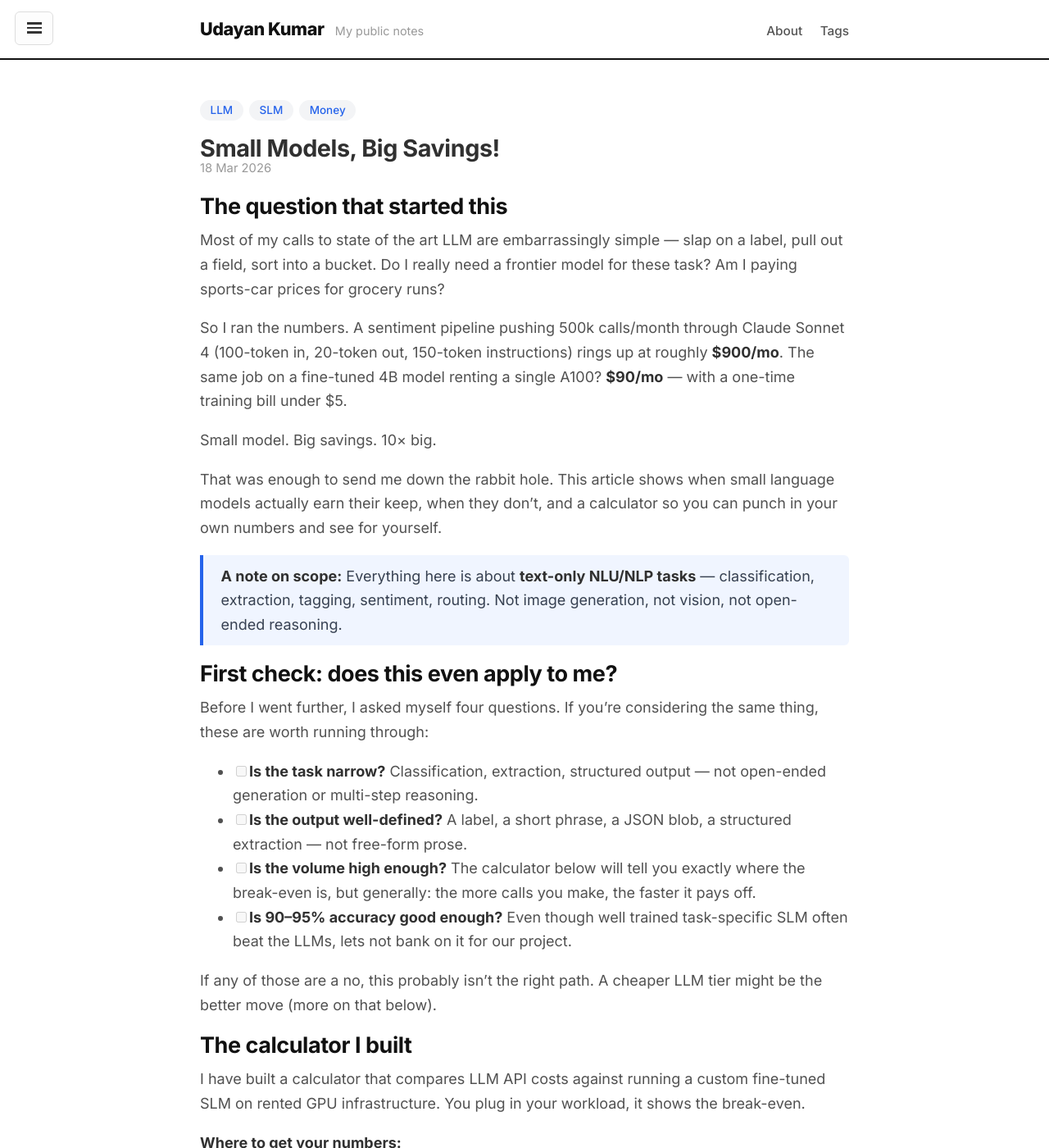
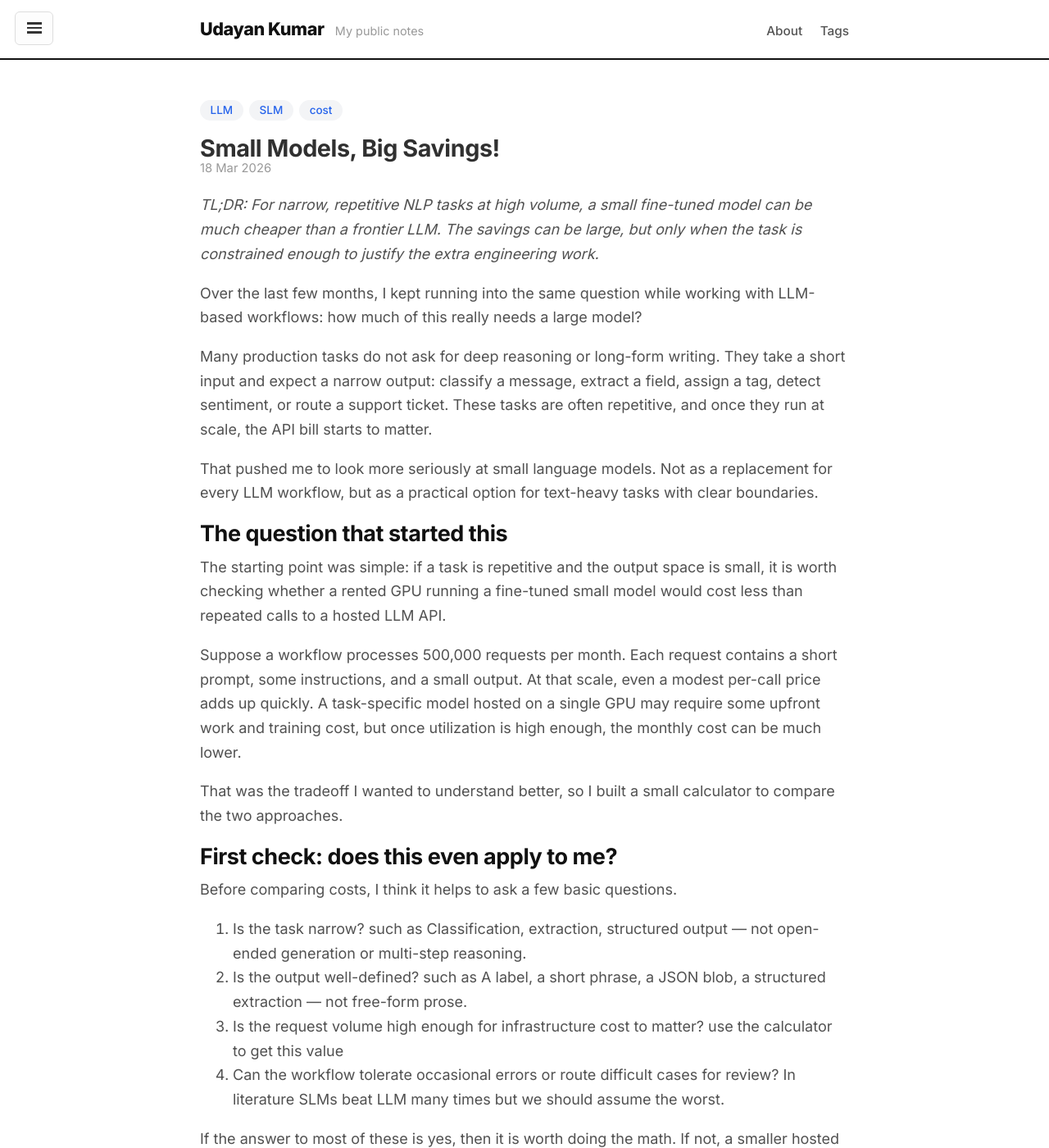
Before and after one commit to udayankumar/udayankumar.github.io, a Jekyll site: the page built from _posts/2026-03-18-using-slm.md, in a window 1280 px wide and 1400 px high. Shown: the whole window at 82% size. Built offline with Jekyll 4.4.1, drawn with Linux system fonts in a browser that asks for light colours; comment, search, counter and statistics services are not loaded; some of the changed text lies outside the part shown.

Commit message:
re-wrote it

```diff
--- a/_posts/2026-03-18-using-slm.md
+++ b/_posts/2026-03-18-using-slm.md
@@ -2,45 +2,54 @@
 layout: post
 title: "Small Models, Big Savings!"
 comments: true
-tags: [LLM, SLM, Money]
+tags: [LLM, SLM, cost]
 ---
+
+*TL;DR: For narrow, repetitive NLP tasks at high volume, a small fine-tuned model can be much cheaper than a frontier LLM. The savings can be large, but only when the task is constrained enough to justify the extra engineering work.*
+
+Over the last few months, I kept running into the same question while working with LLM-based workflows: how much of this really needs a large model?
+
+Many production tasks do not ask for deep reasoning or long-form writing. They take a short input and expect a narrow output: classify a message, extract a field, assign a tag, detect sentiment, or route a support ticket. These tasks are often repetitive, and once they run at scale, the API bill starts to matter.
+
+That pushed me to look more seriously at small language models. Not as a replacement for every LLM workflow, but as a practical option for text-heavy tasks with clear boundaries.
 
 ## The question that started this
 
-Most of my calls to state of the art LLM are embarrassingly simple — slap on a label, pull out a field, sort into a bucket. Do I really need a frontier model for these task? Am I paying sports-car prices for grocery runs?
+The starting point was simple: if a task is repetitive and the output space is small, it is worth checking whether a rented GPU running a fine-tuned small model would cost less than repeated calls to a hosted LLM API.
 
-So I ran the numbers. A sentiment pipeline pushing 500k calls/month through Claude Sonnet 4 (100-token in, 20-token out, 150-token instructions) rings up at roughly **$900/mo**. The same job on a fine-tuned 4B model renting a single A100? **$90/mo** — with a one-time training bill under $5.
+Suppose a workflow processes 500,000 requests per month. Each request contains a short prompt, some instructions, and a small output. At that scale, even a modest per-call price adds up quickly. A task-specific model hosted on a single GPU may require some upfront work and training cost, but once utilization is high enough, the monthly cost can be much lower.
 
-Small model. Big savings. 10× big.
+That was the tradeoff I wanted to understand better, so I built a small calculator to compare the two approaches.
 
-That was enough to send me down the rabbit hole. This article shows when small language models actually earn their keep, when they don't, and a calculator so you can punch in your own numbers and see for yourself.
-
-> **A note on scope:** Everything here is about **text-only NLU/NLP tasks** — classification, extraction, tagging, sentiment, routing. Not image generation, not vision, not open-ended reasoning.
 
 ## First check: does this even apply to me?
 
-Before I went further, I asked myself four questions. If you're considering the same thing, these are worth running through:
+Before comparing costs, I think it helps to ask a few basic questions.
 
-- [ ] **Is the task narrow?** Classification, extraction, structured output — not open-ended generation or multi-step reasoning.
-- [ ] **Is the output well-defined?** A label, a short phrase, a JSON blob, a structured extraction — not free-form prose.
-- [ ] **Is the volume high enough?** The calculator below will tell you exactly where the break-even is, but generally: the more calls you make, the faster it pays off.
-- [ ] **Is 90–95% accuracy good enough?** Even though well trained task-specific SLM often beat the LLMs, lets not bank on it for our project.
+1. Is the task narrow? such as Classification, extraction, structured output — not open-ended generation or multi-step reasoning.
+2. Is the output well-defined? such as A label, a short phrase, a JSON blob, a structured extraction — not free-form prose.
+3. Is the request volume high enough for infrastructure cost to matter? use the calculator to get this value
+4. Can the workflow tolerate occasional errors or route difficult cases for review? In literature SLMs beat LLM many times but we should assume the worst.
 
-If any of those are a no, this probably isn't the right path. A cheaper LLM tier might be the better move (more on that below).
+If the answer to most of these is yes, then it is worth doing the math. If not, a smaller hosted LLM tier is usually the simpler answer.
+
 
 ## The calculator I built
 
-I have built a calculator that compares LLM API costs against running a custom fine-tuned SLM on rented GPU infrastructure. You plug in your workload, it shows the break-even.
+The calculator compares the cost of calling an LLM API against the cost of fine-tuning and serving a small model on rented GPU infrastructure.
 
-**Where to get your numbers:**
+The main numbers to gather are:
 
-- **Token counts:** Check your LLM provider's usage dashboard, or log a sample of 1,000 calls and average them.
-- **Monthly volume:** Your billing page or API call logs for the last 3 months — use the median.
-- **Training samples:** 1,000–10,000 labeled examples is a good starting range. Diminishing returns kick in fast for narrow tasks. You have the option to put the cost of generating labeled training data.
+- average input and output tokens from a sample of real traffic
+- monthly request volume
+- approximate number of labeled examples available for training
+- expected GPU cost for training and serving
 
-**Break Even Calls**
+For token counts, it is better to use real traffic than rough estimates. Prompt templates have a way of growing over time.
 
-This number tells you how many LLM calls can cover the cost of training.
+For training data, a narrow task often does not require a very large dataset. A few thousand clean examples can be enough to test whether the approach is viable.
+
+One useful output from the calculator is the break-even point: how many API calls would pay for the cost of training.
 
 <iframe
   src="{{ "/assets/html/slm-calculator.html" | relative_url }}"
@@ -51,105 +60,46 @@ This number tells you how many LLM calls can cover the cost of training.
 <script>
 window.addEventListener('message', function(e) {
   if (e.data && e.data.iframeHeight) {
-    var f = document.getElementById('slm-calc');
-    if (f) f.style.height = e.data.iframeHeight + 'px';
+    var frame = document.getElementById('slm-calc');
+    if (frame) frame.style.height = e.data.iframeHeight + 'px';
   }
 });
 </script>
 
 ## The kinds of tasks where this makes sense
 
-As I explored this, a pattern kept showing up. These are the workloads where a fine-tuned SLM seems to hold its own:
+As I explored this, a pattern kept showing up. These are the kinds of workloads where a fine-tuned small model seems most plausible:
 
-**Customer support & operations**
-- Per-message sentiment analysis in chat or support systems
-- Support ticket routing from short problem descriptions
-- Call center transcript snippets: intent or urgency detection
-
-**Content & media**
-- Short-form content labeling for headlines, tweets, or posts
-- Highlightable features from real-estate listings
-- Feedback survey classification into themes
-
-**Data pipelines & CRM**
-- E-commerce review tagging: shipping issues, quality complaints, feature mentions
-- Entity extraction for CRM from brief sales notes
+- sentiment classification in chat or support systems
+- support ticket routing from short problem descriptions
+- intent detection on short call-center transcript snippets
+- content labeling for headlines, posts, or reviews
+- entity extraction from sales notes or forms
 - PII detection and redaction flagging
 
-The common thread: **narrow task, well-defined output, repetitive, and high throughput**.
-
-## The costs the calculator doesn't show
-
-The calculator only covers infrastructure, API fees, and lump sum cost to get training data. But that's not the full picture — here's what I had to think about on top of the numbers:
-
-**Upfront effort**
-- **Data preparation:** 1–3 days. Labeling, schema design, edge-case collection. Goes much faster if you bootstrap labels with a big LLM first.
-- **Training and evaluation:** 1–2 days of compute; about a week of my time for experimentation and quality checks.
-- **Deployment:** 1–2 weeks for serving, monitoring, and CI/CD. Faster if you already use vLLM, TGI, or a managed inference platform.
-
-**Ongoing effort**
-- **Monitoring:** Tracking accuracy drift, latency, edge-case failures. A few hours per week.
-- **Retraining:** Roughly quarterly as data distribution shifts. A few days each cycle.
-- **Fallback:** I'd keep the LLM API key active for the first few weeks and route low-confidence predictions there as a safety net. Even consider running a shadow pipeline with SLM to build confidence.
-
-**Skills needed**
-- Comfort with Python, HuggingFace Transformers, and LoRA/PEFT fine-tuning.
-- Familiarity with GPU instances and basic model serving.
-- No ML PhD required — LoRA fine-tuning for classification is well-documented and approachable.
-
-## But wait — do I even need to fine-tune anything?
-
-Before going down the SLM path, I made myself check the simpler options first:
-
-| Alternative | When it works | When it doesn't |
-|---|---|---|
-| **Cheaper LLM tier** (e.g., Claude Haiku, GPT-5 mini) | Quality holds for your task; volume is moderate | Still expensive at 1M+ calls/mo |
-| **Prompt caching** | Many requests share the same system prompt or context prefix | High input diversity; cache hit rate is low |
-| **Batch API** | Latency is not critical (async processing, nightly jobs) | Real-time or user-facing latency requirements |
-| **Negotiated enterprise pricing** | You spend >$10k/mo with one provider | You are multi-provider or pre-revenue |
-
-If one of those closes the gap, great — less work. If not, that's when fine-tuning starts to look worth it.
-
-## My go/no-go checklist
-
-| Signal | Go | No-go |
-|---|---|---|
-| Break-even in the calculator | Under 3 months | Over 12 months |
-| Task complexity | Single-step classification or extraction | Multi-turn reasoning, open-ended generation |
-| Output structure | Constrained: labels, JSON, short extractions | Free-form prose or creative text |
-| Monthly volume | Break-even under 3 months at your volume | Break-even over 12 months |
-| Accuracy tolerance | 90–95% is fine, or human review exists | Every error is a P0 |
-| ML comfort | I've done some fine-tuning or am willing to learn | No interest in touching model weights |
-
-**Mostly "Go"?** Worth a proof-of-concept. **Mixed?** Start with a cheaper LLM tier and revisit when volume grows.
-
-
-### Timeline
-
-If you already have production data, you can go from logs to a fine-tuned model in **under a week**. Shadow mode runs for **1–2 weeks** to build confidence. Full cutover in **3–4 weeks** total.
+The common thread is straightforward: narrow task, well-defined output, repetitive input, and high throughput.
 
 ## Where I landed
 
-SLMs aren't worse models — they're right-sized ones. For narrow, high-volume NLP work, the cost gap is too big to ignore, and the engineering lift is surprisingly manageable if you already work with APIs and cloud infrastructure.
+I do not think small models are a universal answer, and I would not use them as a default recommendation. But for narrow, high-throughput NLP tasks, they seem much more practical than they are often given credit for.
 
-I'm still exploring this, and I'll update the post as I learn more. If you try the calculator and the break-even looks compelling — say under 3 months — it's probably worth a few days of effort: pull 1,000 examples from your production logs, fine-tune, and compare.
+The main insight for me was not that small models are somehow better than large ones. It is that many production workflows are simpler than the surrounding hype suggests. If the task is repetitive and the answer space is small, then using a very large model for every call can be an unnecessarily expensive choice.
 
----
+For that reason, I think small models deserve a place in the toolbox, especially for teams that already have labeled data and stable traffic. In those cases, the right comparison is not between an SLM and the full promise of LLMs. It is between two ways of solving a very specific, repetitive problem.
 
-*Calculator limitations*
+I am still exploring this, and I expect the answer to vary by workload. But if the break-even is short and the task is narrow, the case is strong enough to justify a small proof of concept.
 
-- Estimates are directional; real costs depend on batching, caching, latency targets, and GPU utilization.
-- GPU pricing and availability are volatile; the calculator assumes steady hourly rates.
-- Token counts are averages; long-tail inputs can skew costs upward.
-- Quality, safety, and error-handling costs (human review, retries, fallbacks) are not included.
-- Engineering time for data prep, fine-tuning, deployment, and monitoring is excluded.
-- Vendor pricing and model availability can change; live rate refreshes may lag official updates.
-- Costs for renting GPUs and self hosting inference have a wide range. Really depends on your situation. We assume you have several such models and no GPU cycles go unused.
+## Notes
 
-*References*
+- The calculator is directional, not exact.
+- GPU pricing, utilization, and batching can change the outcome significantly.
+- Quality, safety review, and fallback handling are not modeled.
+- Training data quality matters more than the raw number of examples.
 
-- [Abdin et al. 2024 — Phi-4 Technical Report (arXiv:2412.08905)](https://arxiv.org/abs/2412.08905): Sub-8B models scoring competitively on MMLU, ARC, HellaSwag and other classification-style benchmarks.
-- [Qwen Team 2024 — Qwen 2.5 Technical Report (arXiv:2412.15115)](https://arxiv.org/abs/2412.15115): Demonstrates strong performance of small models (0.5B–7B) on narrow NLU tasks.
-- [Raschka — Practical Tips for Finetuning LLMs](https://magazine.sebastianraschka.com/p/practical-tips-for-finetuning-llms): LoRA/QLoRA training time benchmarks used to calibrate the calculator's throughput estimates.
-- [Hu et al. 2021 — LoRA: Low-Rank Adaptation of Large Language Models (arXiv:2106.09685)](https://arxiv.org/abs/2106.09685)
-- [Dettmers et al. 2023 — QLoRA (arXiv:2305.14314)](https://arxiv.org/abs/2305.14314)
+## References
+
+- [Abdin et al. 2024 - Phi-4 Technical Report](https://arxiv.org/abs/2412.08905)
+- [Qwen Team 2024 - Qwen 2.5 Technical Report](https://arxiv.org/abs/2412.15115)
+- [Raschka - Practical Tips for Finetuning LLMs](https://magazine.sebastianraschka.com/p/practical-tips-for-finetuning-llms)
+- [Hu et al. 2021 - LoRA: Low-Rank Adaptation of Large Language Models](https://arxiv.org/abs/2106.09685)
+- [Dettmers et al. 2023 - QLoRA](https://arxiv.org/abs/2305.14314)
```
